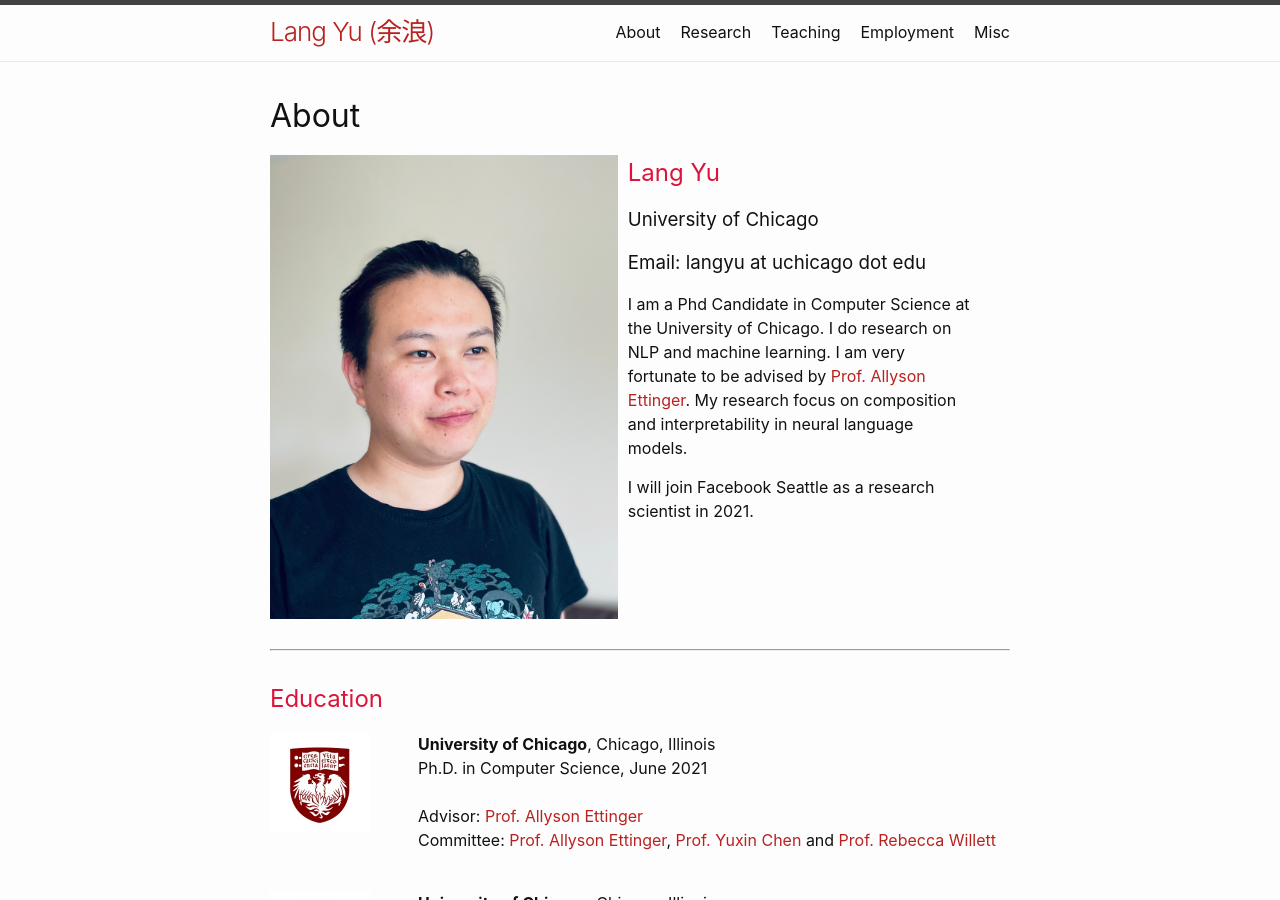
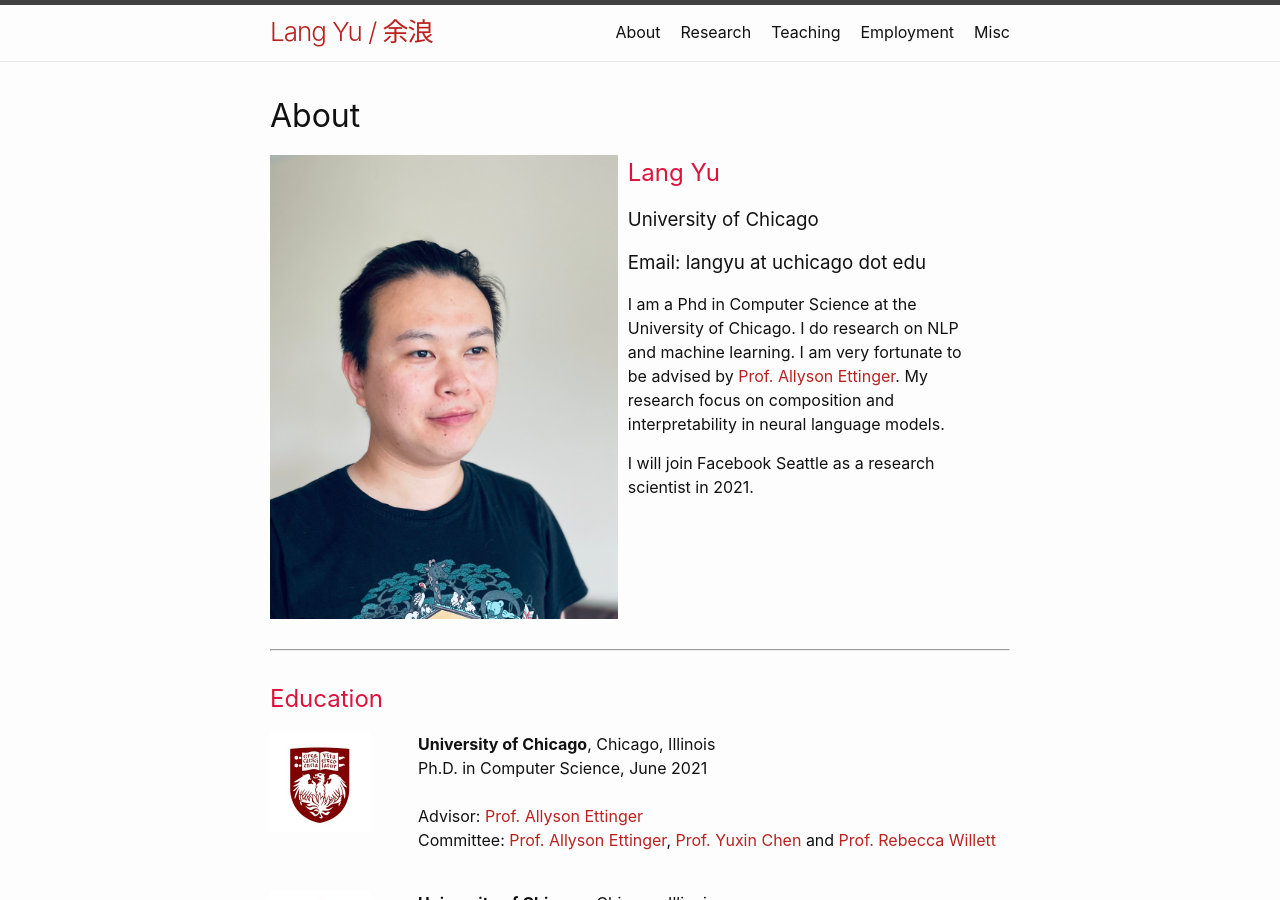
Before and after one commit to yulang/yulang.github.io, a Jekyll site: the page built from index.markdown, in a window 1280 px wide and 900 px high. Built offline with Jekyll 4.4.1, drawn with Linux system fonts in a browser that asks for light colours.

Commit message:
update info

```diff
--- a/_config.yml
+++ b/_config.yml
@@ -18,7 +18,7 @@
 # You can create any custom variable you would like, and they will be accessible
 # in the templates via {{ site.myvariable }}.
 
-title: Lang Yu (余浪)
+title: Lang Yu / 余浪
 email: langyu at uchicago dot edu
 description: >- # this means to ignore newlines until "baseurl:"
   I am a Phd Candidate in Computer Science at the University of Chicago. I do research on NLP and machine learning. I love playing badminton and Tetris.
--- a/index.markdown
+++ b/index.markdown
@@ -29,7 +29,7 @@ layout: home
         <h2> Lang Yu </h2>
         <h3>University of Chicago </h3>
         <h3> Email: langyu at uchicago dot edu </h3>
-        I am a Phd Candidate in Computer Science at the University of Chicago. I do research on NLP and machine learning. I am very fortunate to be advised by <a href="https://aetting.github.io">Prof. Allyson Ettinger</a>. My research focus on composition and interpretability in neural language models.
+        I am a Phd in Computer Science at the University of Chicago. I do research on NLP and machine learning. I am very fortunate to be advised by <a href="https://aetting.github.io">Prof. Allyson Ettinger</a>. My research focus on composition and interpretability in neural language models.
         <p></p>
         I will join Facebook Seattle as a research scientist in 2021.
     </div>
```
